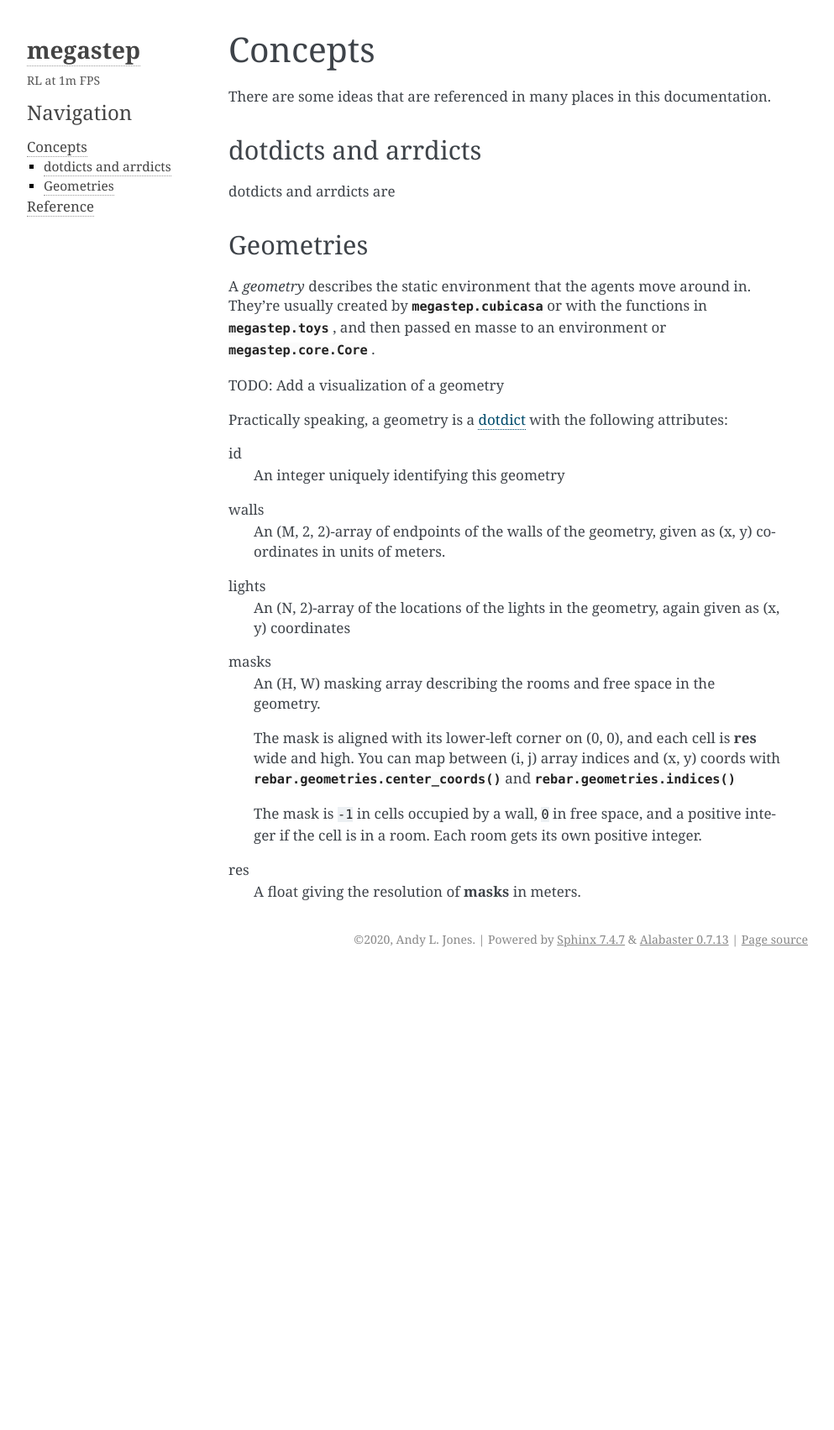
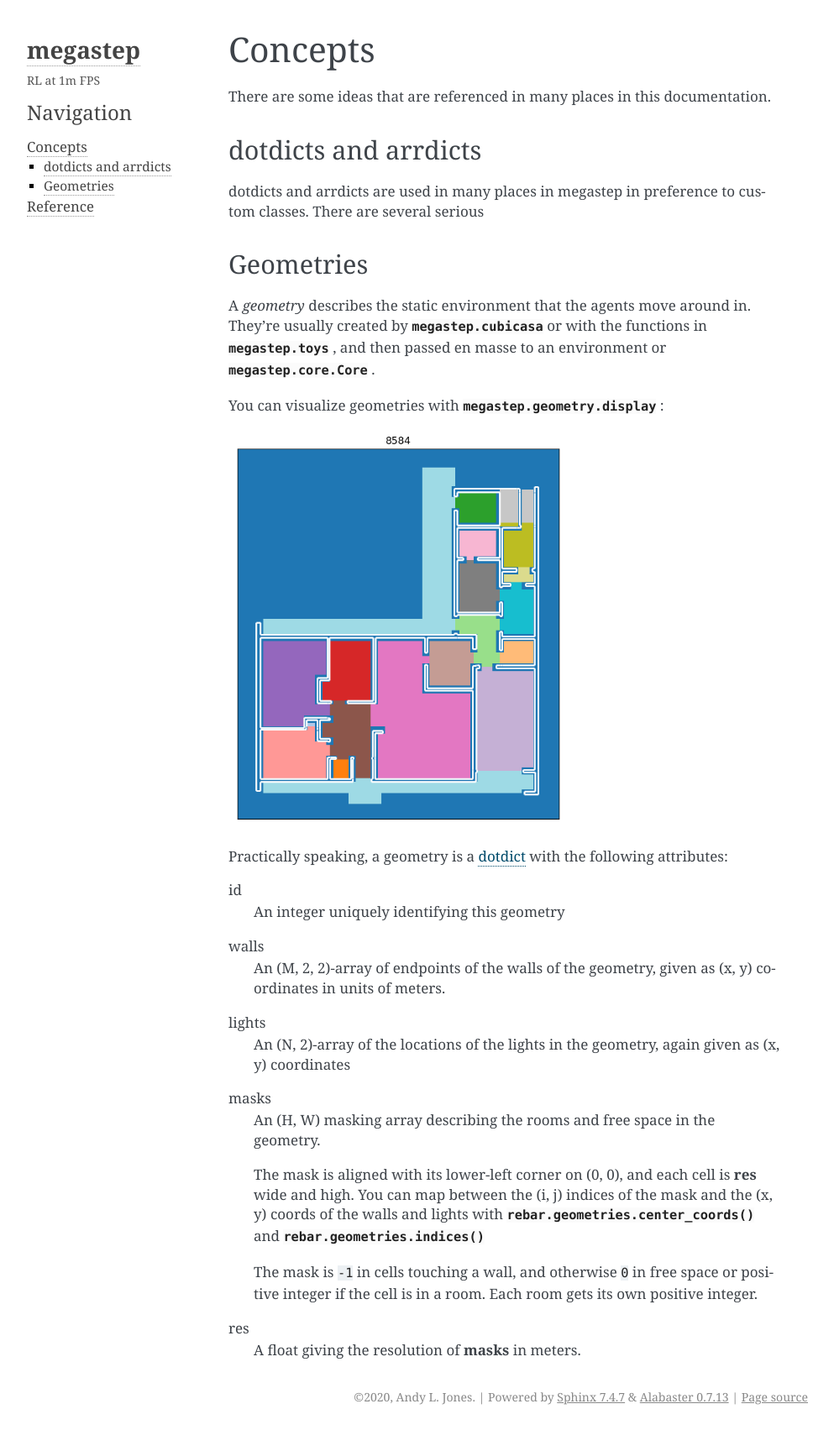
Before and after one commit to andyljones/megastep, a Sphinx documentation site: the page built from docs/concepts.rst, in a window 1280 px wide. Shown: the whole page at 84% size, without its empty margins (148-1141 px from the left). Built offline with Sphinx 7.4.7, drawn with Linux system fonts in a browser that asks for light colours; before the commit the page ends 1158 px from its top, so only the background shows below that.

Commit message:
Adds geometry vis

```diff
--- a/docs/concepts.rst
+++ b/docs/concepts.rst
@@ -8,7 +8,7 @@ There are some ideas that are referenced in many places in this documentation.
 
 dotdicts and arrdicts
 =====================
-dotdicts and arrdicts are
+dotdicts and arrdicts are used in many places in megastep in preference to custom classes. There are several serious
 
 .. _geometry:
 
@@ -17,7 +17,11 @@ Geometries
 A *geometry* describes the static environment that the agents move around in. They're usually created by :mod:`megastep.cubicasa`
 or with the functions in :mod:`megastep.toys` , and then passed en masse to an environment or :class:`megastep.core.Core` .
 
-TODO: Add a visualization of a geometry
+You can visualize geometries with :mod:`megastep.geometry.display` :
+
+.. image:: _static/geometry.png
+    :alt: A matplotlib visualization of a geometry
+    :width: 400
 
 Practically speaking, a geometry is a :ref:`dotdict <dotdicts>` with the following attributes:
 
@@ -33,12 +37,12 @@ lights
 masks
     An (H, W) masking array describing the rooms and free space in the geometry.
 
-    The mask is aligned with its lower-left corner on (0, 0), and each cell is **res** wide and high.
-    You can map between (i, j) array indices and (x, y) coords with :func:`rebar.geometries.center_coords` and
-    :func:`rebar.geometries.indices`
+    The mask is aligned with its lower-left corner on (0, 0), and each cell is **res** wide and high. You can map
+    between the (i, j) indices of the mask and the (x, y) coords of the walls and lights with
+    :func:`rebar.geometries.center_coords` and :func:`rebar.geometries.indices`
 
-    The mask is ``-1`` in cells occupied by a wall, ``0`` in free space, and a positive integer if
-    the cell is in a room. Each room gets its own positive integer.
+    The mask is ``-1`` in cells touching a wall, and otherwise ``0`` in free space or positive integer if the cell is
+    in a room. Each room gets its own positive integer.
 
 res
     A float giving the resolution of **masks** in meters.
--- a/docs/reference.rst
+++ b/docs/reference.rst
@@ -8,7 +8,7 @@ cubicasa
     :members: sample
 
 .. automodule:: megastep.geometry
-    :members: center_coords, indices
+    :members: center_coords, indices, display
 
 core
 ====
```
Also changed, not shown: docs/_static/geometry.png (added), 2 other files.
